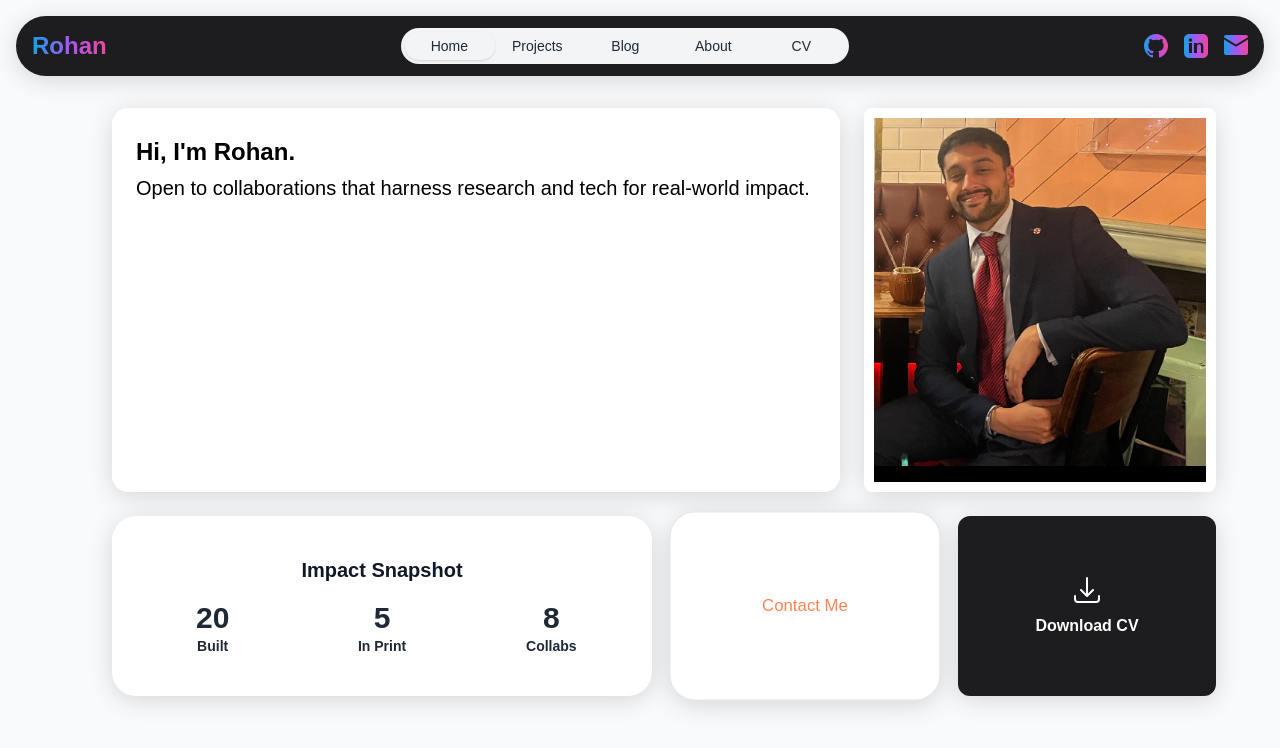
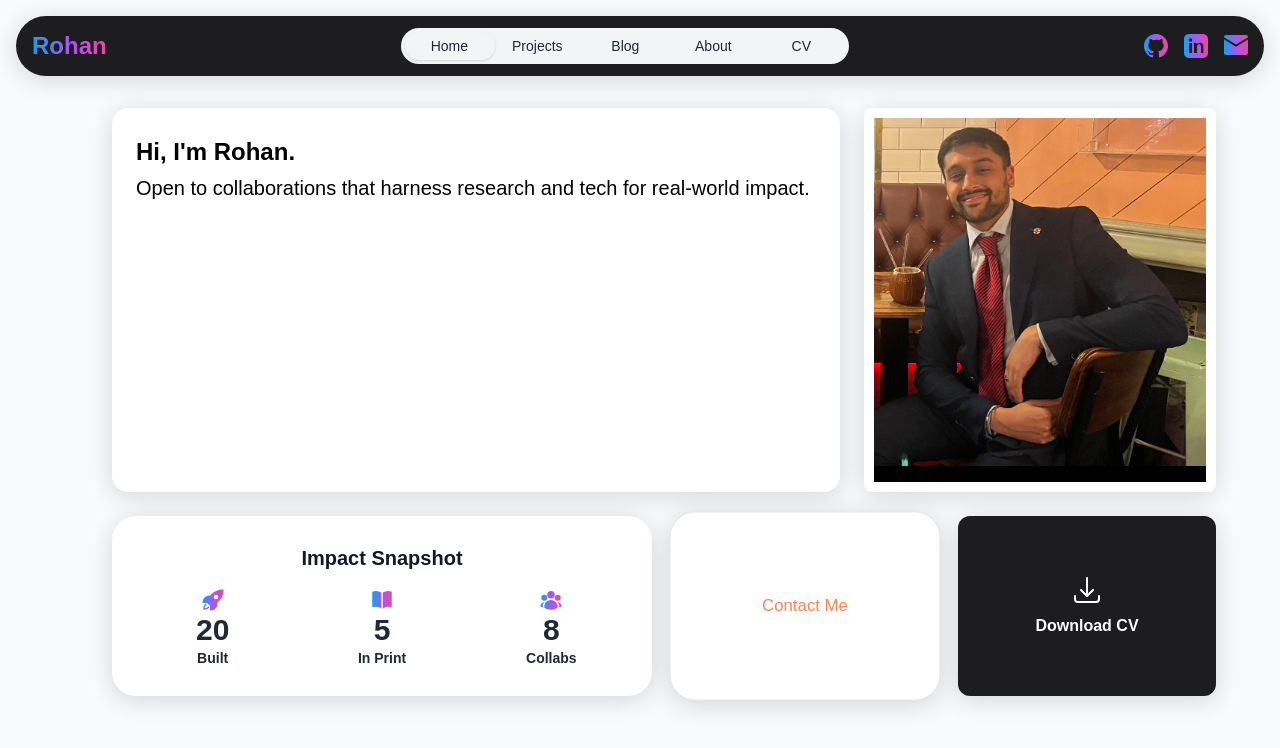
Before and after one commit to SUPA5INGH/personal-website, a Next.js app: page / in a window 1280 px wide. Shown: the top 748 px of the page. Built offline with nearby package versions, Linux system fonts and the light colour scheme.

Commit message:
Fix Impact Snapshot icons with gradient

```diff
--- a/pages/index.tsx
+++ b/pages/index.tsx
@@ -8,9 +8,16 @@ import SkillStackMatrixTile from '../components/SkillStackMatrixTile';
 import DownloadCvTile from '../components/DownloadCvTile';
 
 import PolaroidSelfieTile from '../components/PolaroidSelfieTile';
+import {
+  RocketLaunchIcon,
+  BookOpenIcon,
+  UserGroupIcon,
+} from '@heroicons/react/24/solid';
 
 const gradientClass =
   'text-transparent bg-clip-text bg-gradient-to-r from-sky-500 via-purple-500 to-pink-500';
+const impactGradientId = 'impact-gradient';
+const gradientIconClass = 'w-6 h-6';
 
 export default function Home() {
   const [activeSection, setActiveSection] = useState('Home');
@@ -106,16 +113,40 @@ export default function Home() {
             <section className="rounded-3xl bg-white p-6 shadow-elev flex flex-col items-center justify-center text-center col-span-12 lg:col-span-6 hover:scale-105 transition-transform motion-safe:animate-fall">
 
               <h2 className="mb-4 text-xl font-bold">Impact Snapshot</h2>
+              <svg width="0" height="0" className="absolute">
+                <defs>
+                  <linearGradient id={impactGradientId} x1="0%" y1="0%" x2="100%" y2="0%">
+                    <stop offset="0%" stopColor="#0ea5e9" />
+                    <stop offset="50%" stopColor="#a855f7" />
+                    <stop offset="100%" stopColor="#ec4899" />
+                  </linearGradient>
+                </defs>
+              </svg>
               <div className="grid grid-cols-3 gap-4 w-full">
                 <div className="flex flex-col items-center">
+                  <RocketLaunchIcon
+                    className={gradientIconClass}
+                    aria-hidden="true"
+                    fill={`url(#${impactGradientId})`}
+                  />
                   <div className="text-3xl font-bold">{builtCount}</div>
                   <div className="text-sm font-semibold">Built</div>
                 </div>
                 <div className="flex flex-col items-center">
+                  <BookOpenIcon
+                    className={gradientIconClass}
+                    aria-hidden="true"
+                    fill={`url(#${impactGradientId})`}
+                  />
                   <div className="text-3xl font-bold">{printCount}</div>
                   <div className="text-sm font-semibold">In Print</div>
                 </div>
                 <div className="flex flex-col items-center">
+                  <UserGroupIcon
+                    className={gradientIconClass}
+                    aria-hidden="true"
+                    fill={`url(#${impactGradientId})`}
+                  />
                   <div className="text-3xl font-bold">{collabCount}</div>
                   <div className="text-sm font-semibold">Collabs</div>
                 </div>
```
